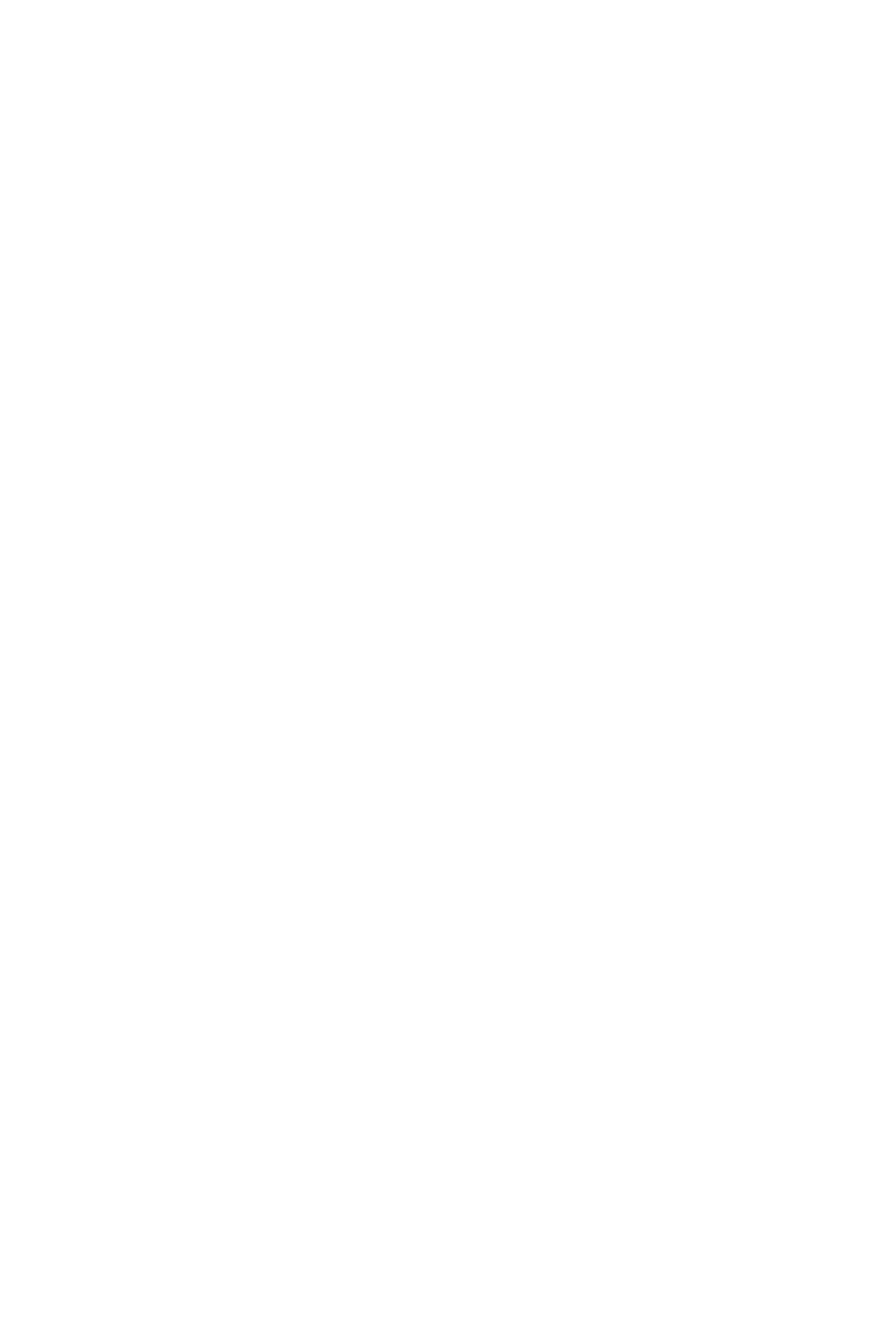
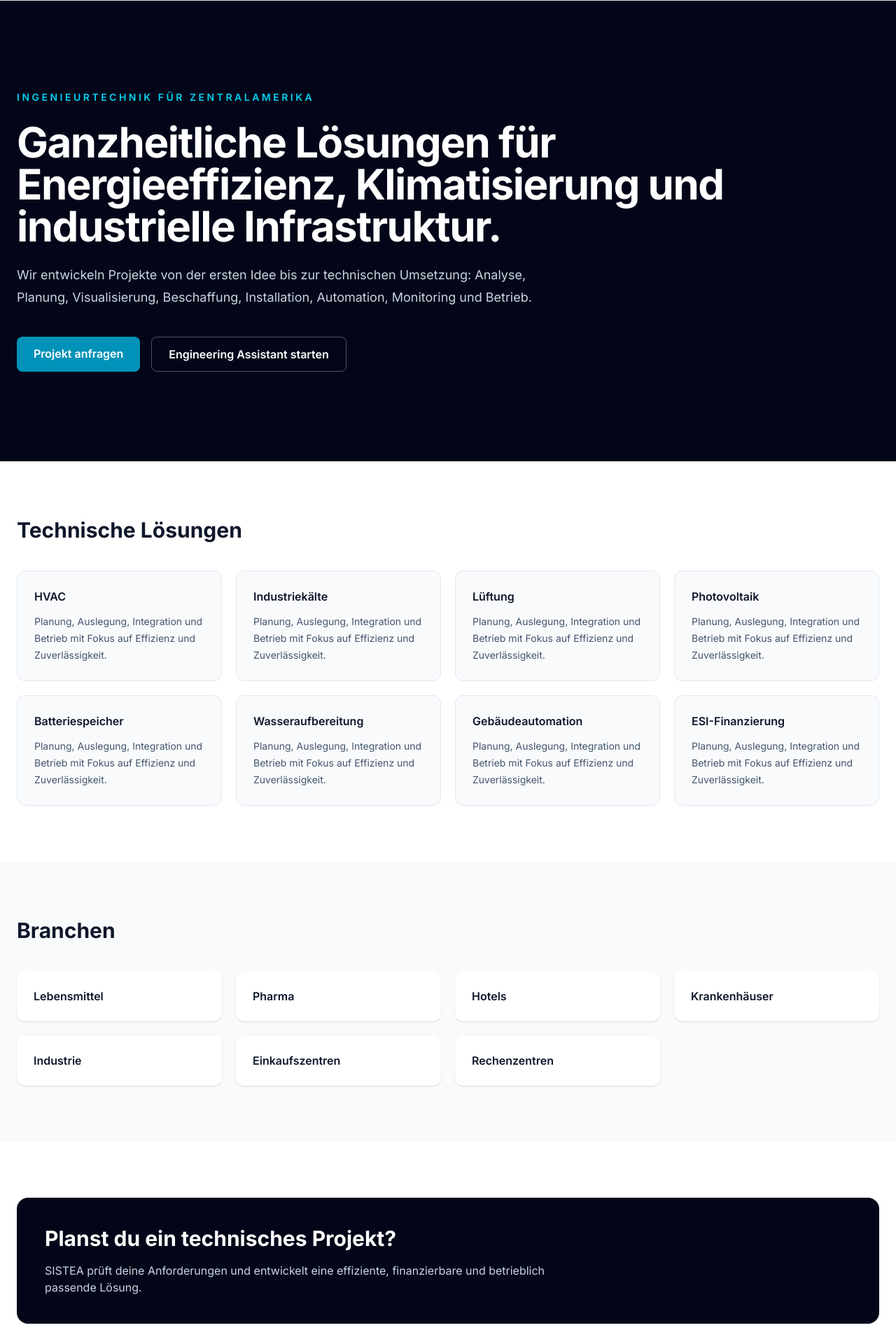
Before and after one commit to andreasreith-glitch/sistea-digital-platform-v4, a Next.js app in the folder sistea-digital-platform/: page /de in a window 1280 px wide. Before the commit this address had no page. Shown: the part 80-2000 px from the top of the page at 70% size. Before the commit the page ends 800 px from the top, so only its background shows below. Built offline with nearby package versions, Linux system fonts and the light colour scheme.

Commit message:
fix: make homepage self contained

```diff
--- a/sistea-digital-platform/src/app/[locale]/page.tsx
+++ b/sistea-digital-platform/src/app/[locale]/page.tsx
@@ -1,62 +1,195 @@
 import type { Metadata } from "next";
 
-import type { Locale } from "@/config/locales";
-import { getHomeContent } from "@/lib/content/getHomeContent";
-import { createMetadata } from "@/lib/seo/createMetadata";
-import { HeroSection } from "@/components/sections/HeroSection";
-import { TrustBar } from "@/components/sections/TrustBar";
-import { SolutionsSection } from "@/components/sections/SolutionsSection";
-import { SystemApproachSection } from "@/components/sections/SystemApproachSection";
-import { IndustriesSection } from "@/components/sections/IndustriesSection";
-import { EngineeringAssistantTeaser } from "@/components/sections/EngineeringAssistantTeaser";
-import { FinancingTeaser } from "@/components/sections/FinancingTeaser";
-import { ProcessSteps } from "@/components/sections/ProcessSteps";
-import { CTASection } from "@/components/sections/CTASection";
-import { JsonLd } from "@/components/schema/JsonLd";
-import { createOrganizationSchema } from "@/lib/schema/organization";
-import { createWebsiteSchema } from "@/lib/schema/website";
+const content = {
+  es: {
+    title: "SISTEA | HVAC, Refrigeración Industrial y Eficiencia Energética",
+    description:
+      "SISTEA desarrolla soluciones integrales de HVAC, refrigeración industrial, energía solar, baterías, agua, automatización y financiamiento ESI en El Salvador y Centroamérica.",
+    eyebrow: "Ingeniería técnica para Centroamérica",
+    headline:
+      "Soluciones integrales para eficiencia energética, climatización e infraestructura industrial.",
+    lead:
+      "Desarrollamos proyectos desde la idea inicial hasta la implementación técnica: análisis, planificación, visualización, suministro, instalación, automatización, monitoreo y operación.",
+    primary: "Solicitar proyecto",
+    secondary: "Iniciar asistente de ingeniería",
+    solutionsTitle: "Soluciones técnicas",
+    industriesTitle: "Sectores",
+    ctaTitle: "¿Está planificando un proyecto técnico?",
+    ctaText:
+      "SISTEA revisa sus requerimientos y desarrolla una solución eficiente, financiable y adecuada para su operación.",
+  },
+  en: {
+    title: "SISTEA | HVAC, Industrial Refrigeration and Energy Efficiency",
+    description:
+      "SISTEA develops integrated HVAC, industrial refrigeration, solar energy, battery storage, water treatment, automation and ESI financing solutions in El Salvador and Central America.",
+    eyebrow: "Engineering for Central America",
+    headline:
+      "Integrated solutions for energy efficiency, climate control and industrial infrastructure.",
+    lead:
+      "We develop projects from the first idea to technical implementation: analysis, planning, visualization, supply, installation, automation, monitoring and operation.",
+    primary: "Request a project",
+    secondary: "Start engineering assistant",
+    solutionsTitle: "Technical solutions",
+    industriesTitle: "Industries",
+    ctaTitle: "Planning a technical project?",
+    ctaText:
+      "SISTEA reviews your requirements and develops an efficient, financeable and operationally suitable solution.",
+  },
+  de: {
+    title: "SISTEA | HVAC, Industriekälte und Energieeffizienz",
+    description:
+      "SISTEA entwickelt integrierte Lösungen für HVAC, Industriekälte, Photovoltaik, Batteriespeicher, Wasseraufbereitung, Automation und ESI-Finanzierung in El Salvador und Zentralamerika.",
+    eyebrow: "Ingenieurtechnik für Zentralamerika",
+    headline:
+      "Ganzheitliche Lösungen für Energieeffizienz, Klimatisierung und industrielle Infrastruktur.",
+    lead:
+      "Wir entwickeln Projekte von der ersten Idee bis zur technischen Umsetzung: Analyse, Planung, Visualisierung, Beschaffung, Installation, Automation, Monitoring und Betrieb.",
+    primary: "Projekt anfragen",
+    secondary: "Engineering Assistant starten",
+    solutionsTitle: "Technische Lösungen",
+    industriesTitle: "Branchen",
+    ctaTitle: "Planst du ein technisches Projekt?",
+    ctaText:
+      "SISTEA prüft deine Anforderungen und entwickelt eine effiziente, finanzierbare und betrieblich passende Lösung.",
+  },
+} as const;
+
+const solutions = [
+  "HVAC",
+  "Industriekälte",
+  "Lüftung",
+  "Photovoltaik",
+  "Batteriespeicher",
+  "Wasseraufbereitung",
+  "Gebäudeautomation",
+  "ESI-Finanzierung",
+];
+
+const industries = [
+  "Lebensmittel",
+  "Pharma",
+  "Hotels",
+  "Krankenhäuser",
+  "Industrie",
+  "Einkaufszentren",
+  "Rechenzentren",
+];
+
+type Locale = keyof typeof content;
+
+function getLocale(value: string): Locale {
+  if (value === "en" || value === "de" || value === "es") {
+    return value;
+  }
+
+  return "es";
+}
 
 export async function generateMetadata({
   params,
 }: {
-  params: Promise<{ locale: Locale }>;
+  params: Promise<{ locale: string }>;
 }): Promise<Metadata> {
   const { locale } = await params;
-  const page = getHomeContent(locale);
+  const page = content[getLocale(locale)];
 
-  return createMetadata({
-    title: page.seo.title,
-    description: page.seo.description,
-    canonical: page.seo.canonical,
-    openGraphTitle: page.seo.openGraph.title,
-    openGraphDescription: page.seo.openGraph.description,
-    openGraphImage: page.seo.openGraph.image,
-    locale,
-  });
+  return {
+    title: page.title,
+    description: page.description,
+  };
 }
 
 export default async function HomePage({
   params,
 }: {
-  params: Promise<{ locale: Locale }>;
+  params: Promise<{ locale: string }>;
 }) {
   const { locale } = await params;
-  const page = getHomeContent(locale);
+  const page = content[getLocale(locale)];
 
   return (
     <>
-      <JsonLd data={createOrganizationSchema()} />
-      <JsonLd data={createWebsiteSchema()} />
+      <section className="bg-slate-950 px-6 py-24 text-white lg:py-32">
+        <div className="mx-auto max-w-7xl">
+          <p className="text-sm font-semibold uppercase tracking-[0.25em] text-cyan-400">
+            {page.eyebrow}
+          </p>
 
-      <HeroSection content={page.hero} />
-      <TrustBar items={page.trustItems} />
-      <SolutionsSection content={page.solutionsSection} items={page.solutions} />
-      <SystemApproachSection content={page.systemApproach} />
-      <IndustriesSection content={page.industriesSection} items={page.industries} />
-      <EngineeringAssistantTeaser content={page.assistantTeaser} />
-      <FinancingTeaser content={page.financingTeaser} />
-      <ProcessSteps content={page.process} />
-      <CTASection content={page.finalCta} />
+          <h1 className="mt-6 max-w-5xl text-4xl font-bold tracking-tight lg:text-6xl">
+            {page.headline}
+          </h1>
+
+          <p className="mt-6 max-w-3xl text-lg leading-8 text-slate-300">
+            {page.lead}
+          </p>
+
+          <div className="mt-10 flex flex-col gap-4 sm:flex-row">
+            <a
+              href="#contact"
+              className="rounded-lg bg-cyan-600 px-6 py-3 text-center font-semibold text-white"
+            >
+              {page.primary}
+            </a>
+            <a
+              href="#assistant"
+              className="rounded-lg border border-white/30 px-6 py-3 text-center font-semibold text-white"
+            >
+              {page.secondary}
+            </a>
+          </div>
+        </div>
+      </section>
+
+      <section id="solutions" className="bg-white px-6 py-20">
+        <div className="mx-auto max-w-7xl">
+          <h2 className="text-3xl font-bold text-slate-900">
+            {page.solutionsTitle}
+          </h2>
+
+          <div className="mt-10 grid gap-5 sm:grid-cols-2 lg:grid-cols-4">
+            {solutions.map((item) => (
+              <div key={item} className="rounded-xl border border-slate-200 bg-slate-50 p-6">
+                <h3 className="font-semibold text-slate-900">{item}</h3>
+                <p className="mt-3 text-sm leading-6 text-slate-600">
+                  Planung, Auslegung, Integration und Betrieb mit Fokus auf Effizienz und Zuverlässigkeit.
+                </p>
+              </div>
+            ))}
+          </div>
+        </div>
+      </section>
+
+      <section id="industries" className="bg-slate-50 px-6 py-20">
+        <div className="mx-auto max-w-7xl">
+          <h2 className="text-3xl font-bold text-slate-900">
+            {page.industriesTitle}
+          </h2>
+
+          <div className="mt-10 grid gap-5 sm:grid-cols-2 lg:grid-cols-4">
+            {industries.map((item) => (
+              <div key={item} className="rounded-xl bg-white p-6 shadow-sm">
+                <h3 className="font-semibold text-slate-900">{item}</h3>
+              </div>
+            ))}
+          </div>
+        </div>
+      </section>
+
+      <section id="assistant" className="bg-white px-6 py-20">
+        <div className="mx-auto max-w-7xl rounded-2xl bg-slate-950 p-10 text-white">
+          <h2 className="text-3xl font-bold">{page.ctaTitle}</h2>
+          <p className="mt-4 max-w-3xl text-slate-300">{page.ctaText}</p>
+        </div>
+      </section>
+
+      <section id="contact" className="bg-slate-50 px-6 py-20">
+        <div className="mx-auto max-w-7xl">
+          <h2 className="text-3xl font-bold text-slate-900">Kontakt</h2>
+          <p className="mt-4 text-slate-600">
+            info@sisteasv.com · www.sisteasv.com
+          </p>
+        </div>
+      </section>
     </>
   );
 }
```
